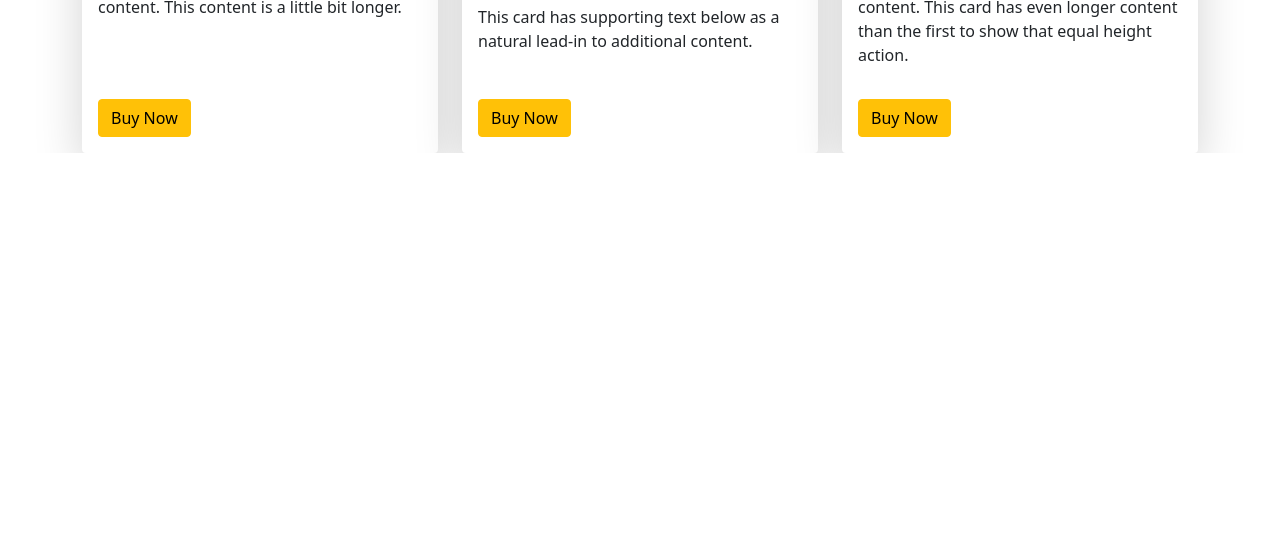
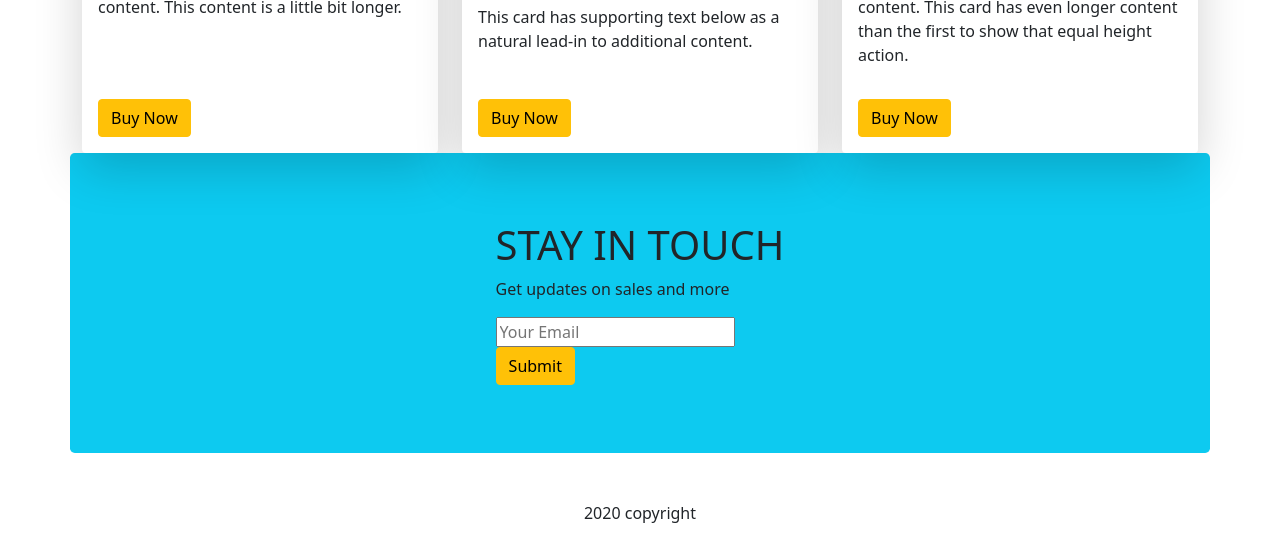
Before and after one commit to bayez1d/panda-commerce-web, a plain HTML site: page index.html in a window 1280 px wide. Shown: the part 2285-2826 px from the top of the page. Before the commit the page ends 2438 px from the top, so only its background shows below. Drawn offline with nearby package versions, Linux system fonts and the light colour scheme.

Commit message:
panda commerce complete

```diff
--- a/index.html
+++ b/index.html
@@ -101,7 +101,7 @@
         <!-- categories -->
         <section class="container my-5">
                 <div class="row g-4">
-                    <div class="col-lg-4">
+                    <div class="col col-lg-4">
                         <div class="p-3 border bg-warning d-flex align-items-center justify-content-between rounded-3">
                             <h1 class="text-white">Watch</h1>
                             <img src="images/categories/watch.png" alt="">
@@ -109,7 +109,7 @@
                     </div>
                 </div>
                 <div class="row g-4">
-                    <div class="col-lg-4">
+                    <div class="col col-lg-4">
                         <div class="p-3 border bg-success d-flex align-items-center justify-content-between rounded-3">
                             <h1 class="text-white">Backpack</h1>
                             <img src="images/categories/bag.png" alt="">
@@ -117,7 +117,7 @@
                     </div>
                 </div>
                 <div class="row g-4">
-                    <div class="col-lg-4">
+                    <div class="col col-lg-4">
                         <div class="p-3 border bg-info d-flex align-items-center justify-content-between rounded-3">
                             <h1 class="text-white">Shoe</h1>
                             <img src="images/categories/shoes.png" alt="">
@@ -215,9 +215,23 @@
                 </div>
             </div>
         </section>
+        <!-- Subscribe -->
+        <section style="height: 300px;" class="container bg-info d-flex justify-content-center align-items-center rounded-3">
+            <div>
+                <h1>STAY IN TOUCH</h1>
+                <p>Get updates on sales and more</p>
+                <input type="text" placeholder="Your Email">
+                <br>
+                <button class="btn btn-warning">
+                    Submit
+                </button>
+            </div>
+        </section>
     </main>
-    <footer>
-
+    <footer class="mt-5">
+        <p class="d-flex justify-content-center">
+            2020 copyright
+        </p>
     </footer>
     <!-- bootstrap script -->
     <script src="https://cdn.jsdelivr.net/npm/bootstrap@5.0.2/dist/js/bootstrap.bundle.min.js"
```
